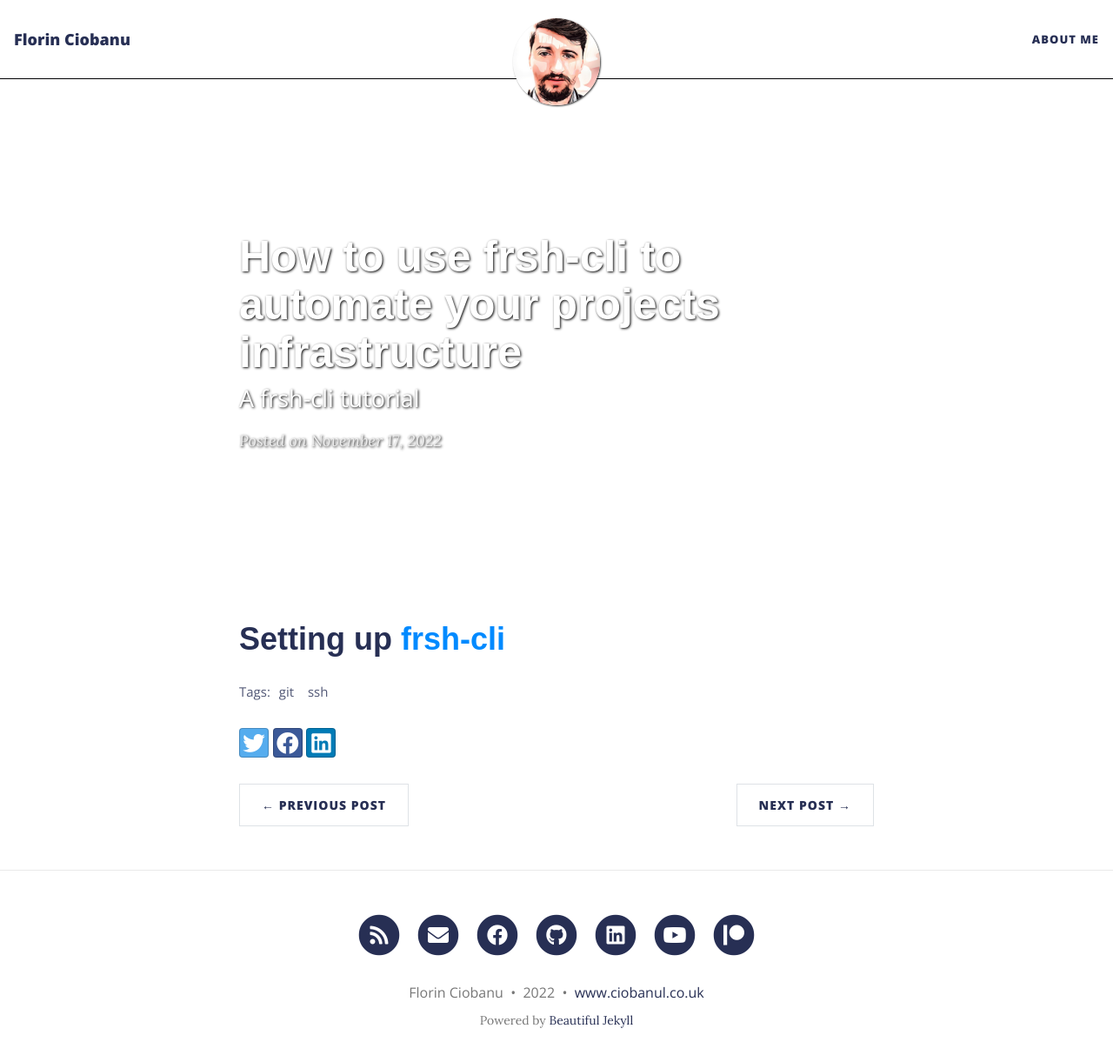
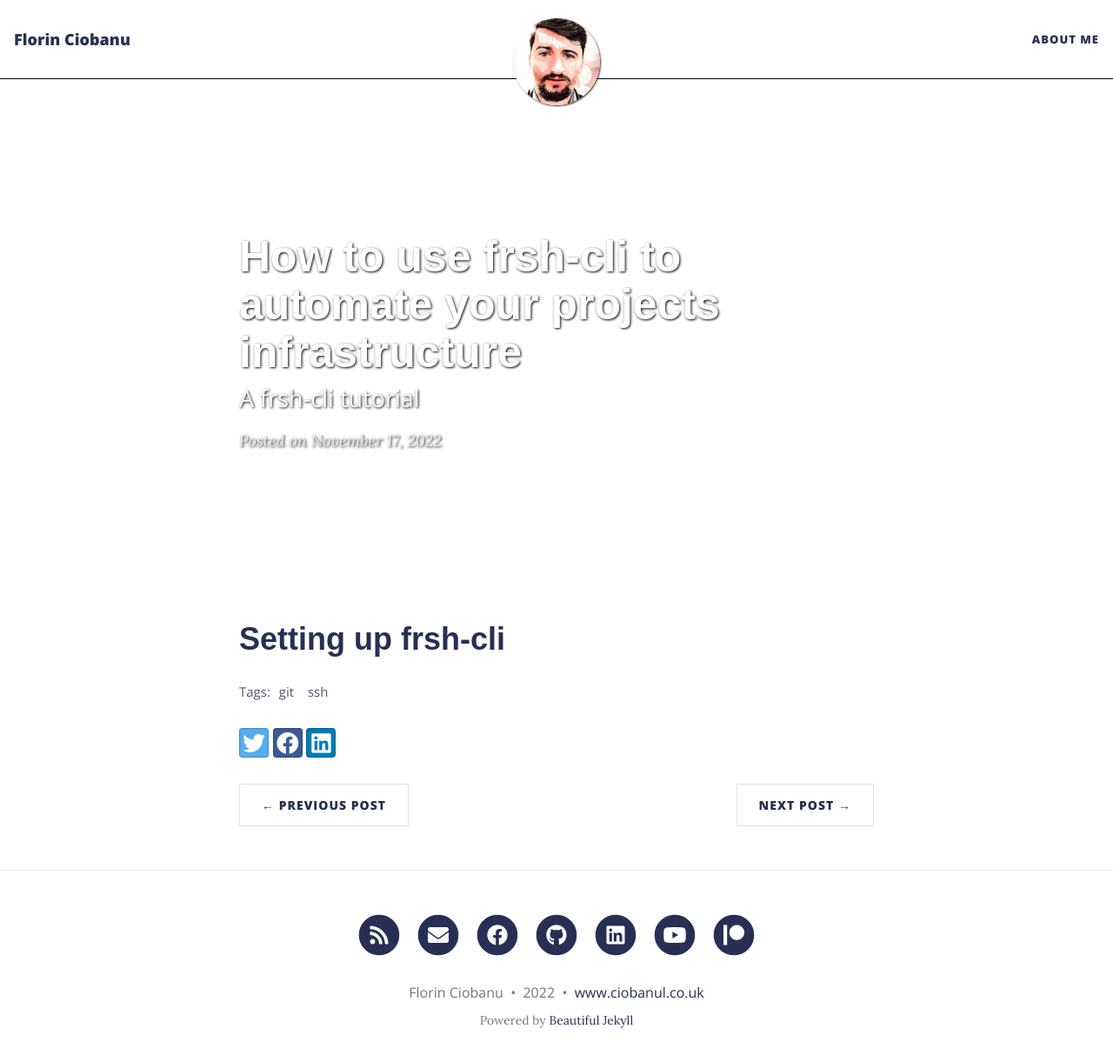
Before and after one commit to franksheppard/franksheppard.github.io, a Jekyll site: the page built from _posts/2022-11-17-automating-project-infrastructure.md, in a window 1280 px wide and 1334 px high, cut to the strip 0-1230 px from the top of the window. Shown: the top 1221 px of the strip at 87% size. Built offline with Jekyll 4.4.1, drawn with Linux system fonts in a browser that asks for light colours; nearby versions of some CDN libraries.

```diff
--- a/_posts/2022-11-17-automating-project-infrastructure.md
+++ b/_posts/2022-11-17-automating-project-infrastructure.md
@@ -8,4 +8,4 @@ share-img: /assets/img/path.jpg
 tags: [git, ssh]
 ---
 
-# Setting up [frsh-cli]()
+# Setting up frsh-cli
```
Also changed, not shown: 1 other file.
